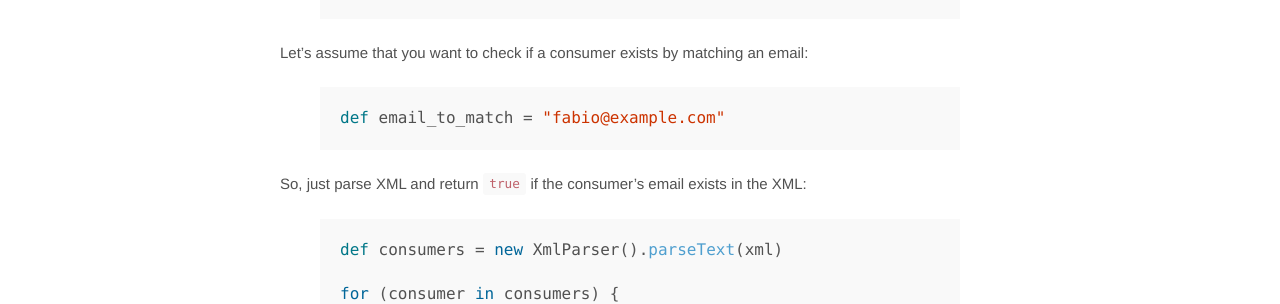
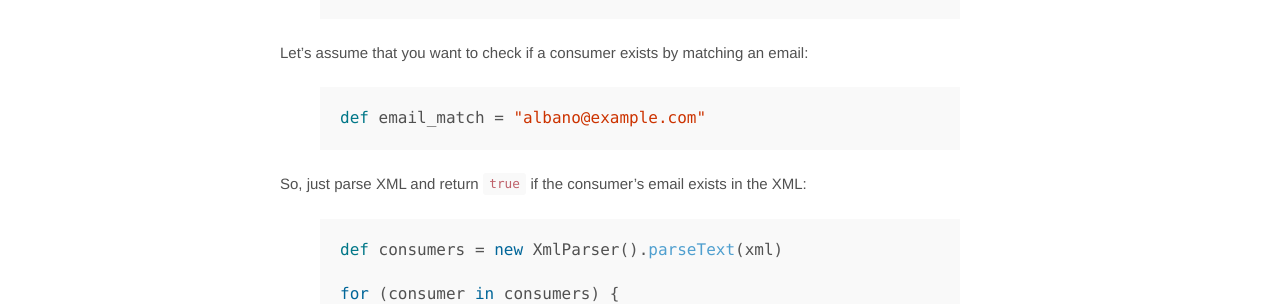
Before and after one commit to adrazhi/my-website, a Jekyll site: the page built from _posts/2015-06-12-xml-parsing-with-groovy.md, in a window 1280 px wide. Shown: the part 607-911 px from the top of the page. Built offline with Jekyll 4.4.1, drawn with Linux system fonts in a browser that asks for light colours; Markdown is read by kramdown in place of the engine named in the settings.

Commit message:
cleaning

```diff
--- a/_posts/2015-06-12-xml-parsing-with-groovy.md
+++ b/_posts/2015-06-12-xml-parsing-with-groovy.md
@@ -25,7 +25,7 @@ def xml = """
 Let's assume that you want to check if a consumer exists by matching an email:
 
 {% highlight groovy %}
-def email_to_match = "fabio@example.com"
+def email_match = "albano@example.com"
 {% endhighlight %}
 
 So, just parse XML and return `true` if the consumer's email exists in the XML:
```
